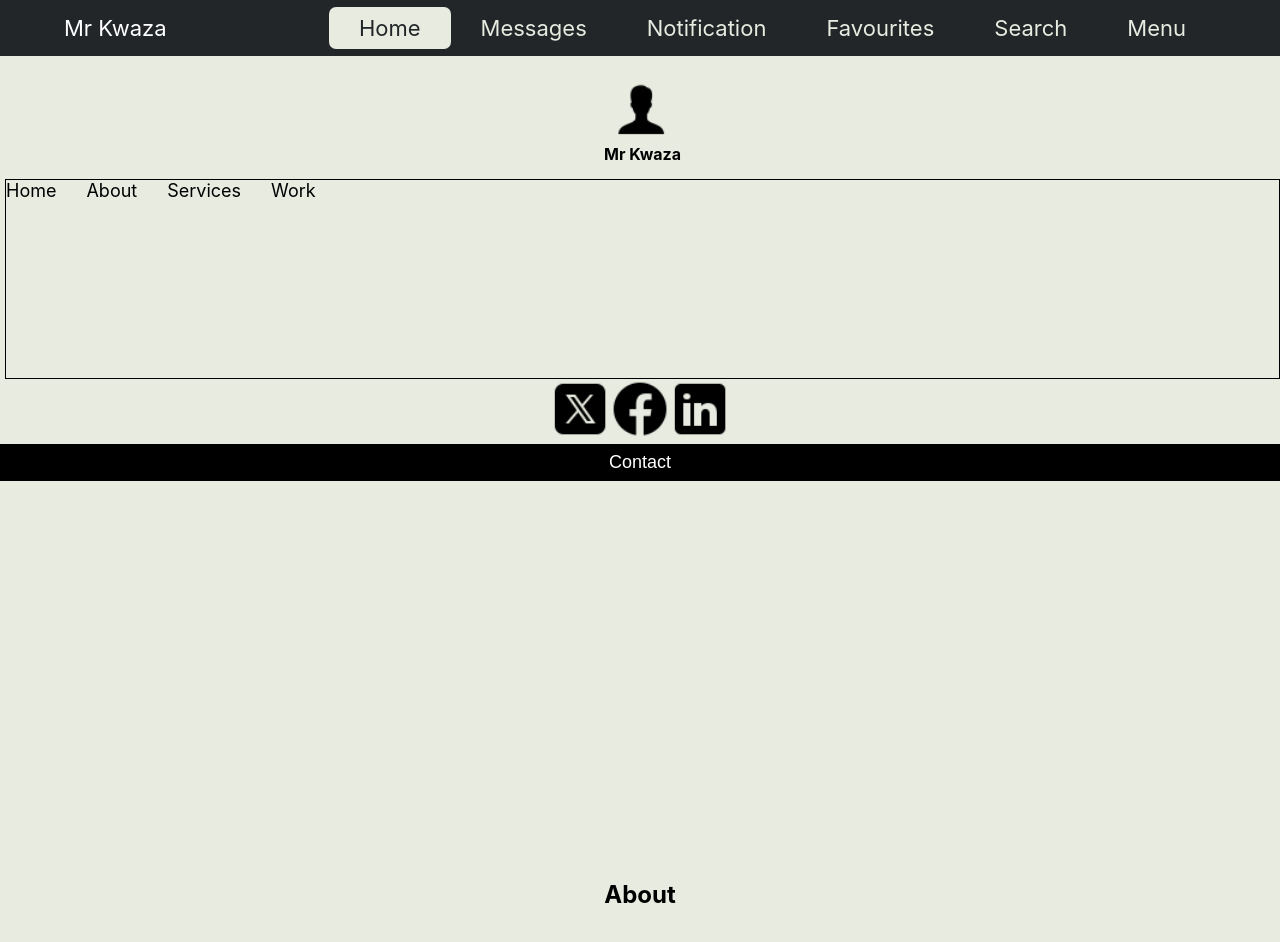
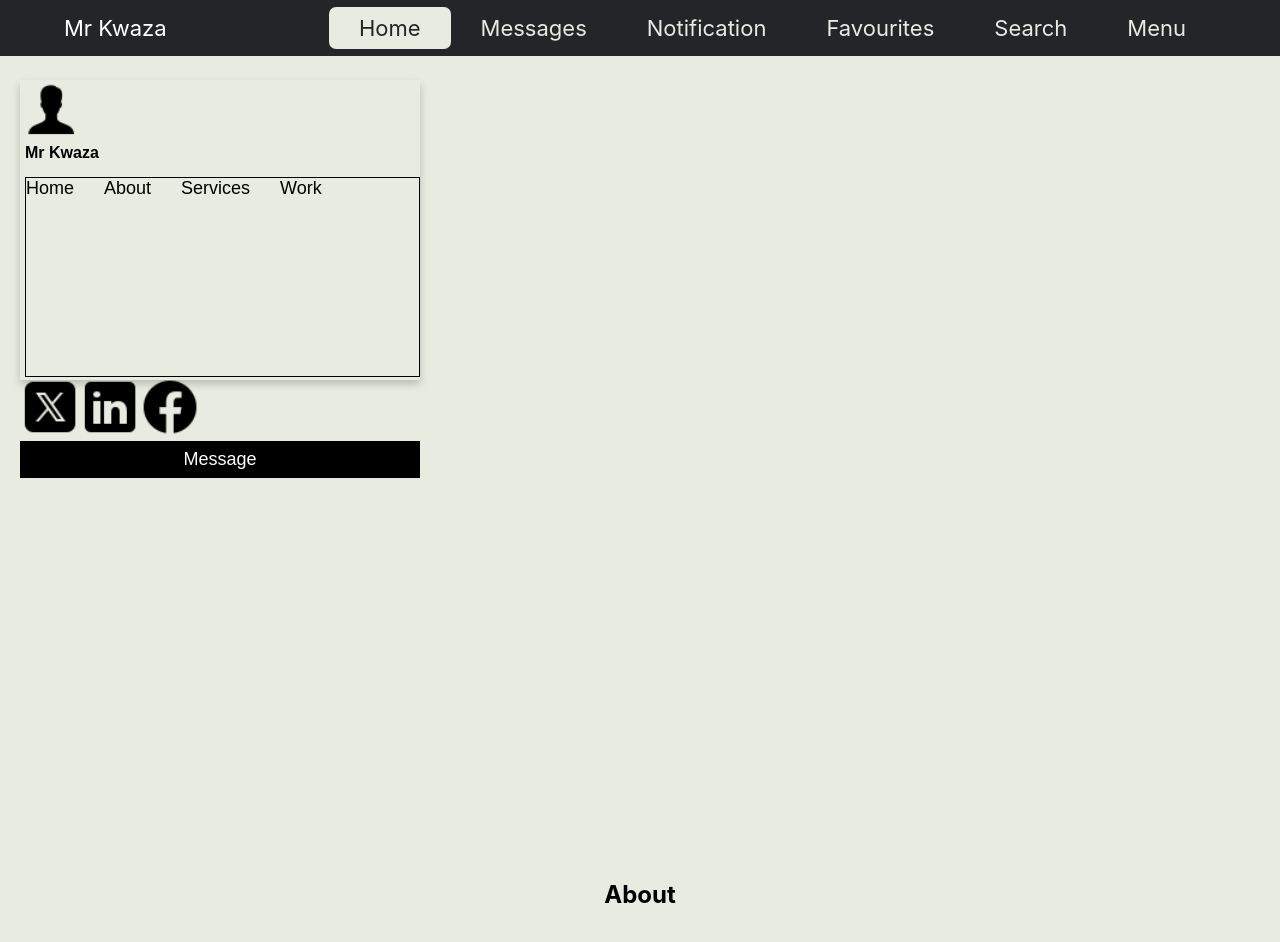
Before and after one commit to MrKwaza220/sell-buy-app, a React (Create React App) app: page / in a window 1280 px wide. Shown: the top 942 px of the page. Built offline with nearby package versions, Linux system fonts and the light colour scheme.

Commit message:
added contact icons

```diff
--- a/src/components/home/Homepage.js
+++ b/src/components/home/Homepage.js
@@ -5,31 +5,42 @@ function Homepage() {
   return (
     <section id="home">
       <div className="homepage">
-        <div class="user_card">
+        <div className="card">
+          <div className="user_card">
             <img src="userprofile.png" alt="profile" />
             <h4>Mr Kwaza</h4>
           </div>
 
-        <div class="about_user">
-          <a href="">Home</a>
+          <div className="about_user">
+            <a href="">
+              Home
+              <div className="user_home">
+
+              </div>
+            </a>
             <a href="">About</a>
             <a href="">Services</a>
             <a href="">Work</a>
           </div>
-        <div>
+
+          <div className="user_contacts">
             <a href="#">
-            <img src="twitter.png" alt="x" />
+              <i className="fa fa-dribbble"></i>
             </a>
             <a href="#">
-            <img src="facebook.png" alt="facebook" />
+              <img src="twitter.png" alt="Twitter" />
             </a>
             <a href="#">
-            <img src="linkedln.png" alt="linkedln" />
+            <img src="linkedln.png" alt="Linkedln" />
+            </a>
+            <a href="#">
+            <img src="Facebook.png" alt="Facebook" />
             </a>
           </div>
           <p>
-          <button>Contact</button>
+            <button>Message</button>
           </p>
+        </div>
       </div>
     </section>
   );
```
Lines whose indentation alone changed are shown as unchanged.
